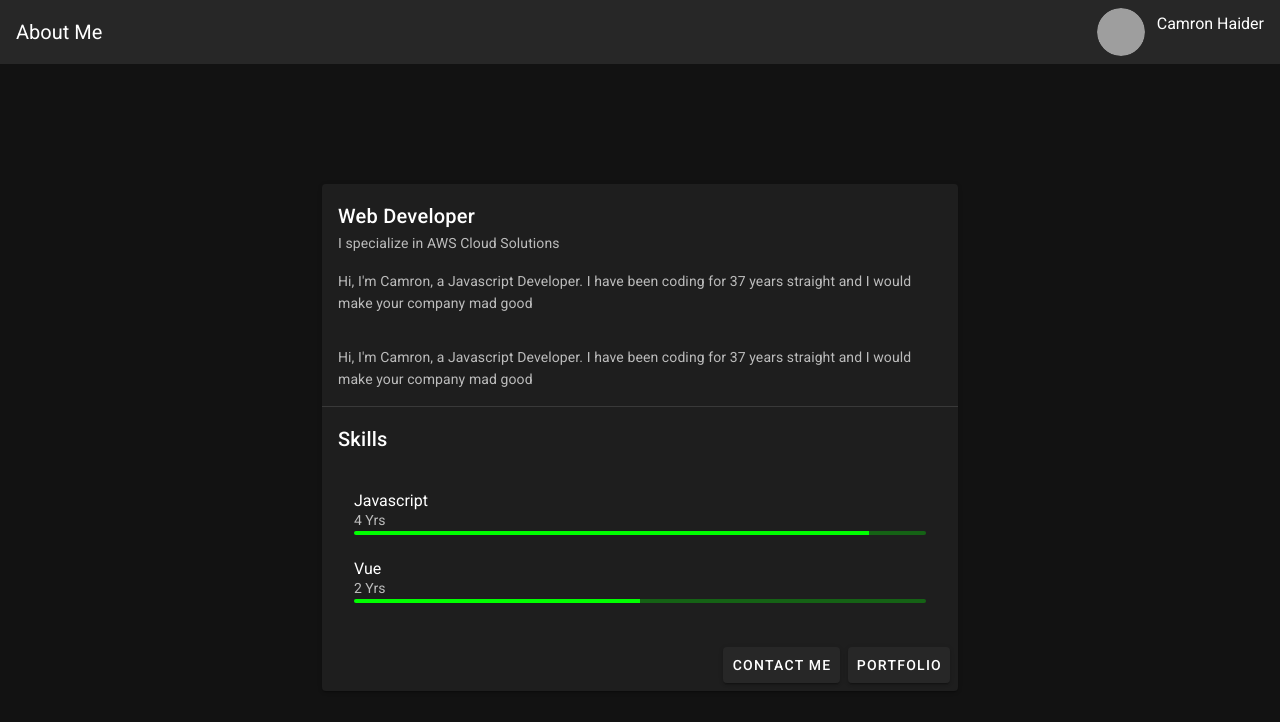
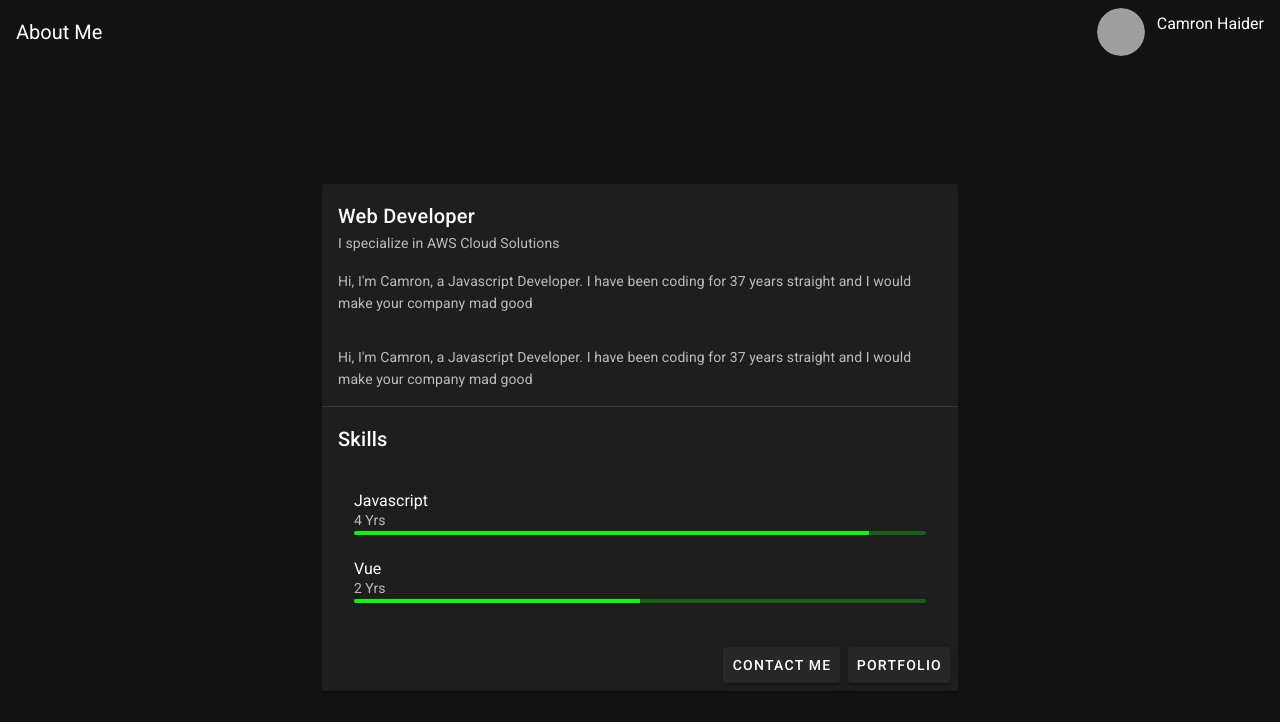
Before and after one commit to camronh/Portfolio-Cam, a Vue app: page / in a window 1280 px wide. Shown: the top 722 px of the page. Built offline with nearby package versions, Linux system fonts and the light colour scheme; grey boxes are pictures that could not be loaded.

Commit message:
Transparent app bar

```diff
--- a/src/views/About.vue
+++ b/src/views/About.vue
@@ -1,6 +1,6 @@
 <template>
   <div>
-    <v-app-bar flat>
+    <v-app-bar flat color="transparent">
       <v-toolbar-title>
         About Me
       </v-toolbar-title>
```
